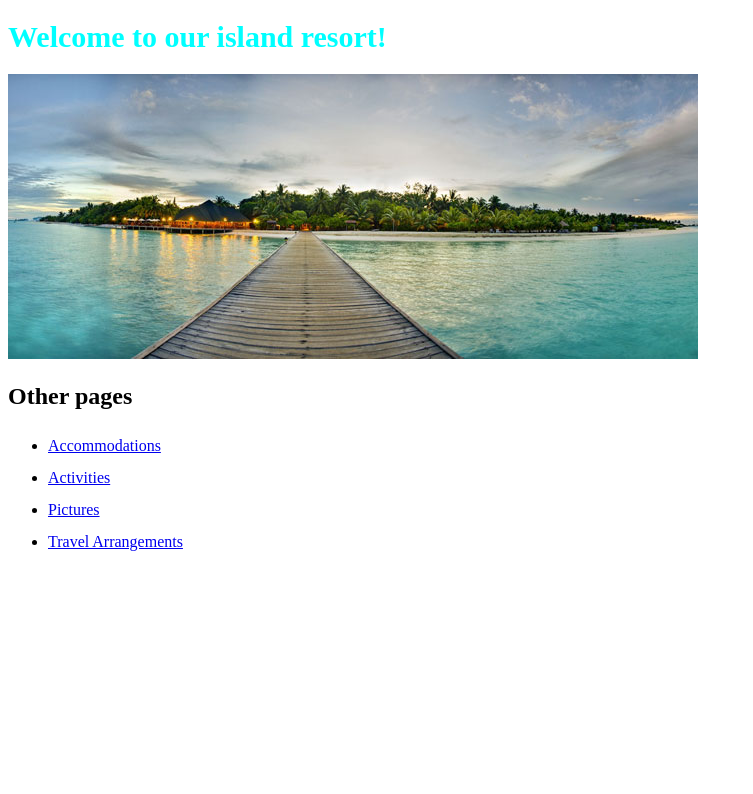
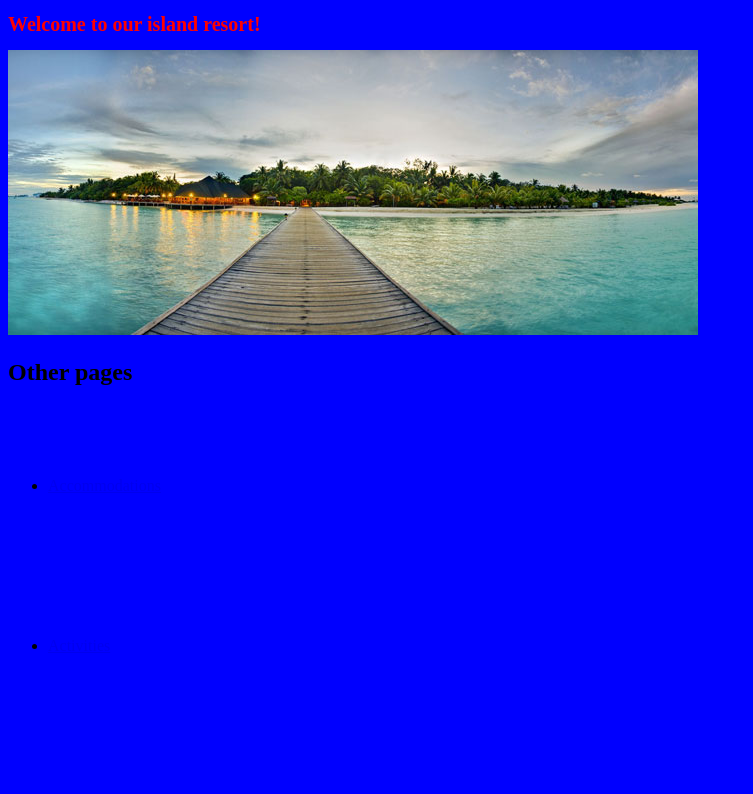
Before and after one commit to trashmoldwilliams/Intro-IslandResort, a plain HTML site: page index.html in a window 1280 px wide. Shown: the top 794 px of the page, without its empty margins (0-753 px from the left). Drawn offline with Linux system fonts and the light colour scheme.

Commit message:
Change values of original stylesheet to make alternative.

```diff
--- a/CSS/style1.css
+++ b/CSS/style1.css
@@ -1,14 +1,19 @@
 h1 {
-  font-size: 30px;
-  font-weight: bold;
-  color: aqua;
+  font-size: 20px;
+  font-weight: italic;
+  color: red;
 }
 
 p {
-  color: aqua;
-  font-family: sans-serif;
+  color: red;
+  font-family: fantasy;
+
 }
 
 li {
-  line-height: 2;
+  line-height: 10;
 }
+
+body{
+  background-color: blue;
+}
```
